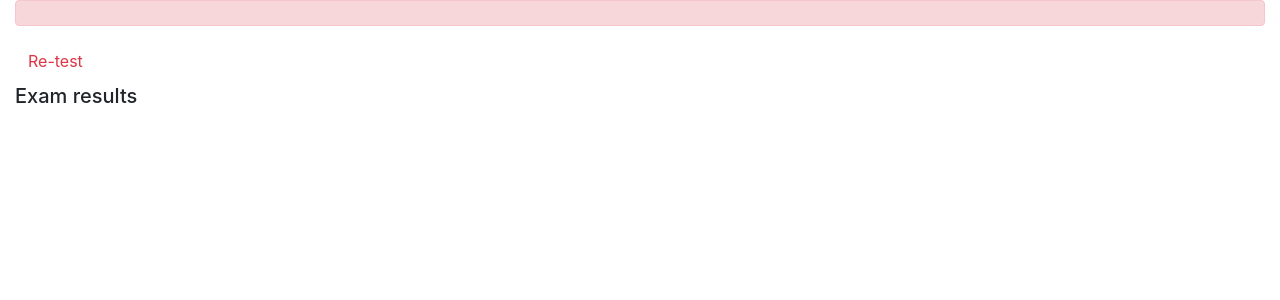
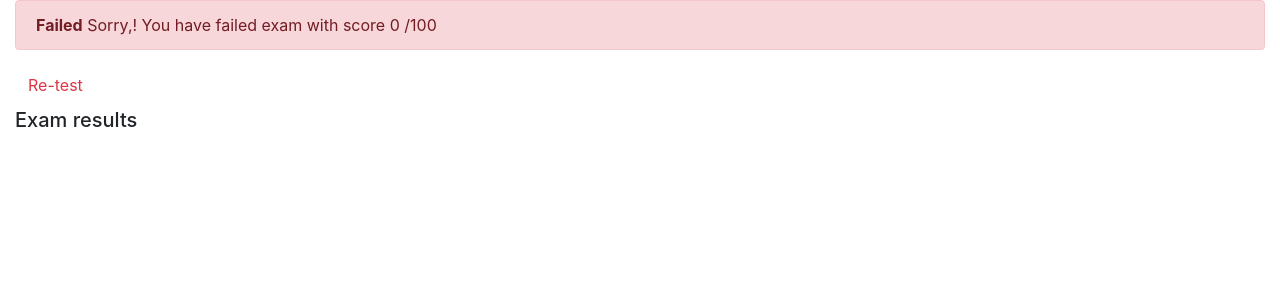
Before and after one commit to DrDeevit/final_template, a Django app: page /onlinecourse/course/1/submission/1/result/ in a window 1280 px wide. Shown: the part 56-356 px from the top of the page. Run offline with Django 3.2, Linux system fonts and the light colour scheme; data comes from the database, SQL or seed files in the repository; both versions use the stored data as it was after the commit; some libraries are stand-ins or nearby versions.

Commit message:
add changes exam view

```diff
--- a/onlinecourse/templates/onlinecourse/exam_result_bootstrap.html
+++ b/onlinecourse/templates/onlinecourse/exam_result_bootstrap.html
@@ -39,10 +39,12 @@
     {% if grade > 80 %}
     <div class="alert alert-success">
        <!--HINT Display passed info -->
+	<strong>Congratulations, {{ user.username }} !</strong> You have passed the exam and completed the course with a score {{ grade }} /100
     </div>
         {% else %}
         <div class="alert alert-danger">
             <!--HINT Display failed info -->
+            <strong>Failed</strong> Sorry,{{ user.username }}! You have failed exam with score {{ grade }} /100
         </div>
         <a class="btn btn-link text-danger" href="{% url 'onlinecourse:course_details' course.id %}">Re-test</a>
         {% endif %}
```
Also changed, not shown: db.sqlite3.
